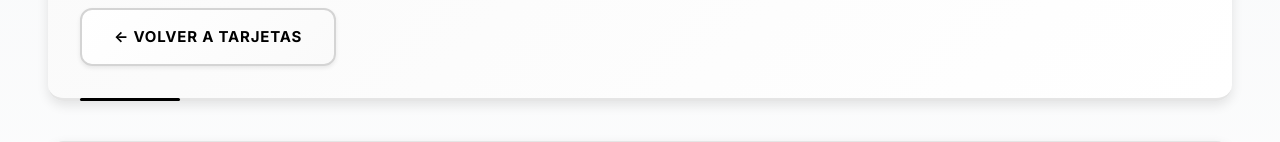
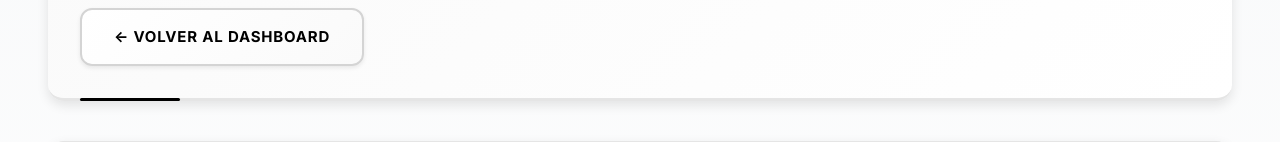
Before and after one commit to JuanSanchez-05/-demo-cobranza, a PHP site: template views/admin/detalle_tarjeta.php in a window 1280 px wide. Shown: the part 178-320 px from the top of the page. Run offline with PHP 8.4, Linux system fonts and the light colour scheme; the template is opened without the code that fills it, so the values that code supplies are empty; the visitor is signed in with stand-in values (Sample User, id 1); some libraries are stand-ins or nearby versions.

Commit message:
Fix: botón Volver en detalle de tarjeta del admin debe ir a dashboard

```diff
--- a/views/admin/detalle_tarjeta.php
+++ b/views/admin/detalle_tarjeta.php
@@ -18,8 +18,8 @@ $nombre_trab = $tarjeta['trabajador_nombre'] ?? obtenerNombreUsuarioPorId($tarje
 <div class="dashboard-container">
     <div class="page-header">
         <h1>Detalle de Tarjeta #<?php echo $tarjeta['id']; ?></h1>
-        <a href="<?php echo BASE_URL; ?>controllers/AdminController.php?action=tarjetas" class="btn btn-secondary">
-            ← Volver a Tarjetas
+        <a href="<?php echo BASE_URL; ?>controllers/AdminController.php?action=dashboard" class="btn btn-secondary">
+            ← Volver al Dashboard
         </a>
     </div>
 
```
